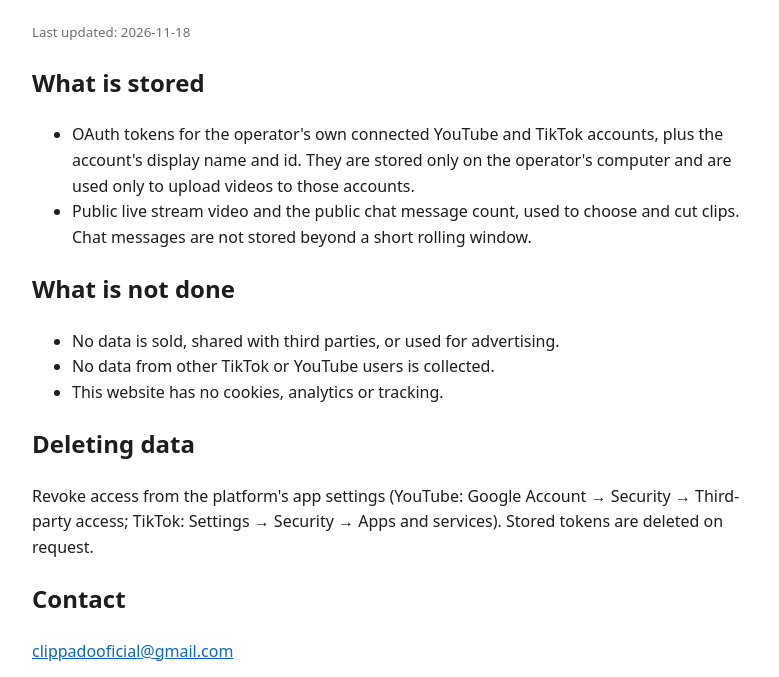
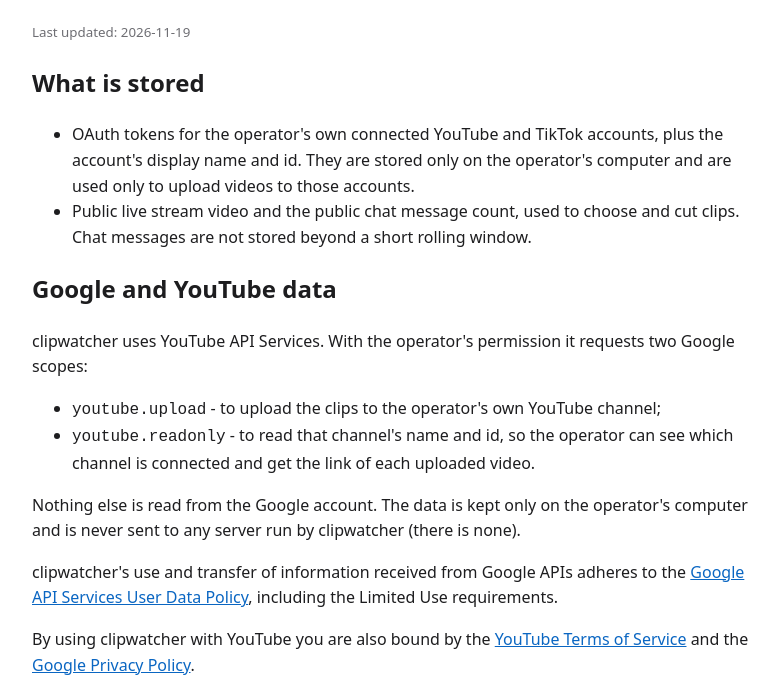
Before and after one commit to JoaoKbral/clippado, a plain HTML site: page privacy.html in a window 1280 px wide. Shown: the part 133-810 px from the top of the page, without its empty margins (248-1027 px from the left). Drawn offline with Linux system fonts and the light colour scheme.

Commit message:
Add Google/YouTube disclosures to the site pages
Moving the OAuth app to production and the YouTube API audit both review
the privacy policy. It now lists the two scopes and why, carries the Limited
Use statement, links the YouTube ToS and Google Privacy Policy and says how
to revoke access. Terms and home page mention YouTube API Services.

Co-Authored-By: Claude Opus 5.5 <noreply@anthropic.com>

```diff
--- a/privacy.html
+++ b/privacy.html
@@ -4,7 +4,7 @@
 <body>
 <nav><a href="index.html">Home</a><a href="terms.html">Terms</a><a href="privacy.html">Privacy</a></nav>
 <h1>Privacy Policy</h1>
-<p><small>Last updated: 2026-11-18</small></p>
+<p><small>Last updated: 2026-11-19</small></p>
 <h2>What is stored</h2>
 <ul>
 <li>OAuth tokens for the operator's own connected YouTube and TikTok accounts, plus the account's
@@ -13,6 +13,23 @@ videos to those accounts.</li>
 <li>Public live stream video and the public chat message count, used to choose and cut clips.
 Chat messages are not stored beyond a short rolling window.</li>
 </ul>
+<h2>Google and YouTube data</h2>
+<p>clipwatcher uses YouTube API Services. With the operator's permission it requests two Google
+scopes:</p>
+<ul>
+<li><code>youtube.upload</code> - to upload the clips to the operator's own YouTube channel;</li>
+<li><code>youtube.readonly</code> - to read that channel's name and id, so the operator can see which
+channel is connected and get the link of each uploaded video.</li>
+</ul>
+<p>Nothing else is read from the Google account. The data is kept only on the operator's computer
+and is never sent to any server run by clipwatcher (there is none).</p>
+<p>clipwatcher's use and transfer of information received from Google APIs adheres to the
+<a href="https://developers.google.com/terms/api-services-user-data-policy">Google API Services User
+Data Policy</a>, including the Limited Use requirements.</p>
+<p>By using clipwatcher with YouTube you are also bound by the
+<a href="https://www.youtube.com/t/terms">YouTube Terms of Service</a> and the
+<a href="https://policies.google.com/privacy">Google Privacy Policy</a>.</p>
+
 <h2>What is not done</h2>
 <ul>
 <li>No data is sold, shared with third parties, or used for advertising.</li>
@@ -20,9 +37,10 @@ Chat messages are not stored beyond a short rolling window.</li>
 <li>This website has no cookies, analytics or tracking.</li>
 </ul>
 <h2>Deleting data</h2>
-<p>Revoke access from the platform's app settings (YouTube: Google Account &rarr; Security &rarr;
-Third-party access; TikTok: Settings &rarr; Security &rarr; Apps and services). Stored tokens are
-deleted on request.</p>
+<p>Revoke access from the platform's app settings at any time: for Google/YouTube at
+<a href="https://myaccount.google.com/connections">myaccount.google.com/connections</a>; for TikTok in
+Settings &rarr; Security &rarr; Apps and services. Revoking makes the stored token useless; the
+operator deletes it from their computer on request, within 48 hours.</p>
 <h2>Contact</h2>
 <p><a href="mailto:clippadooficial@gmail.com">clippadooficial@gmail.com</a></p>
 </body></html>
```
Also changed, not shown: index.html (+2 -0 lines), terms.html (+4 -1 lines).
